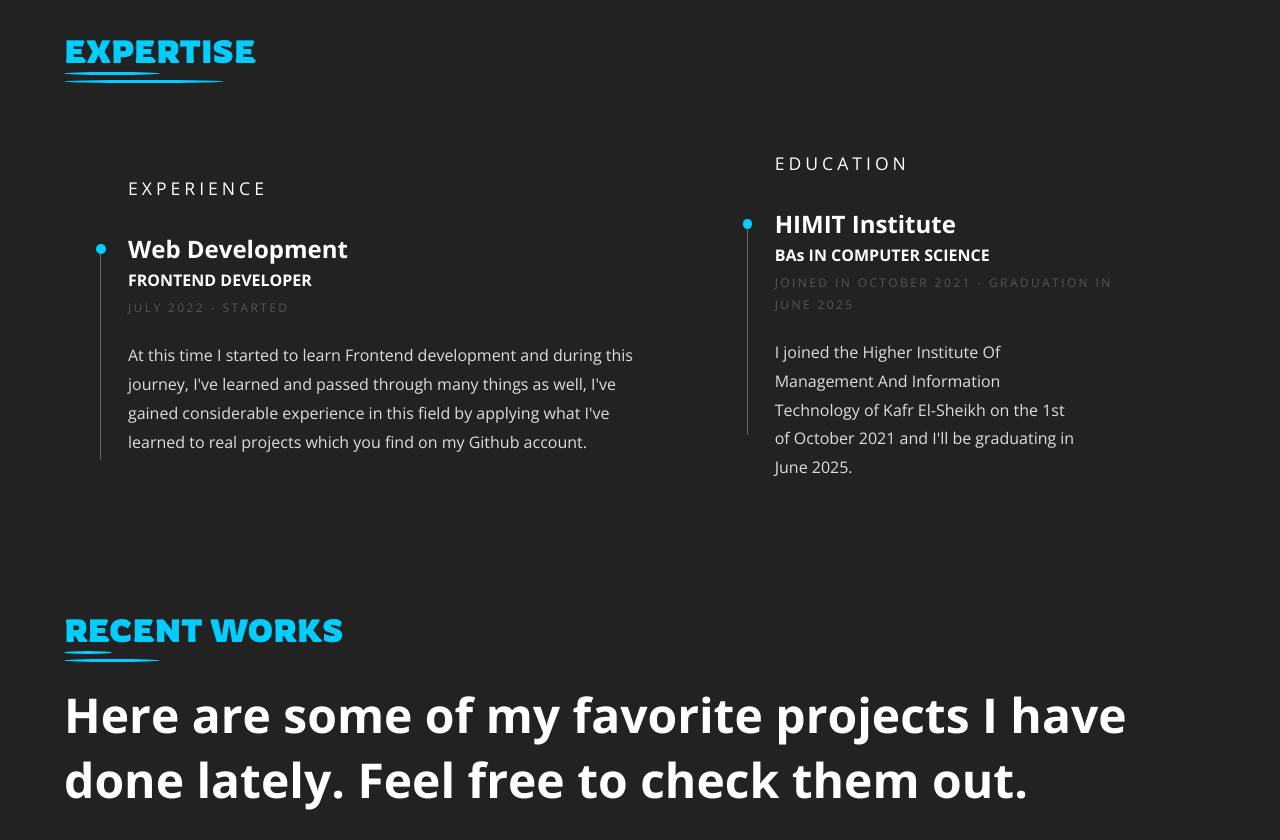
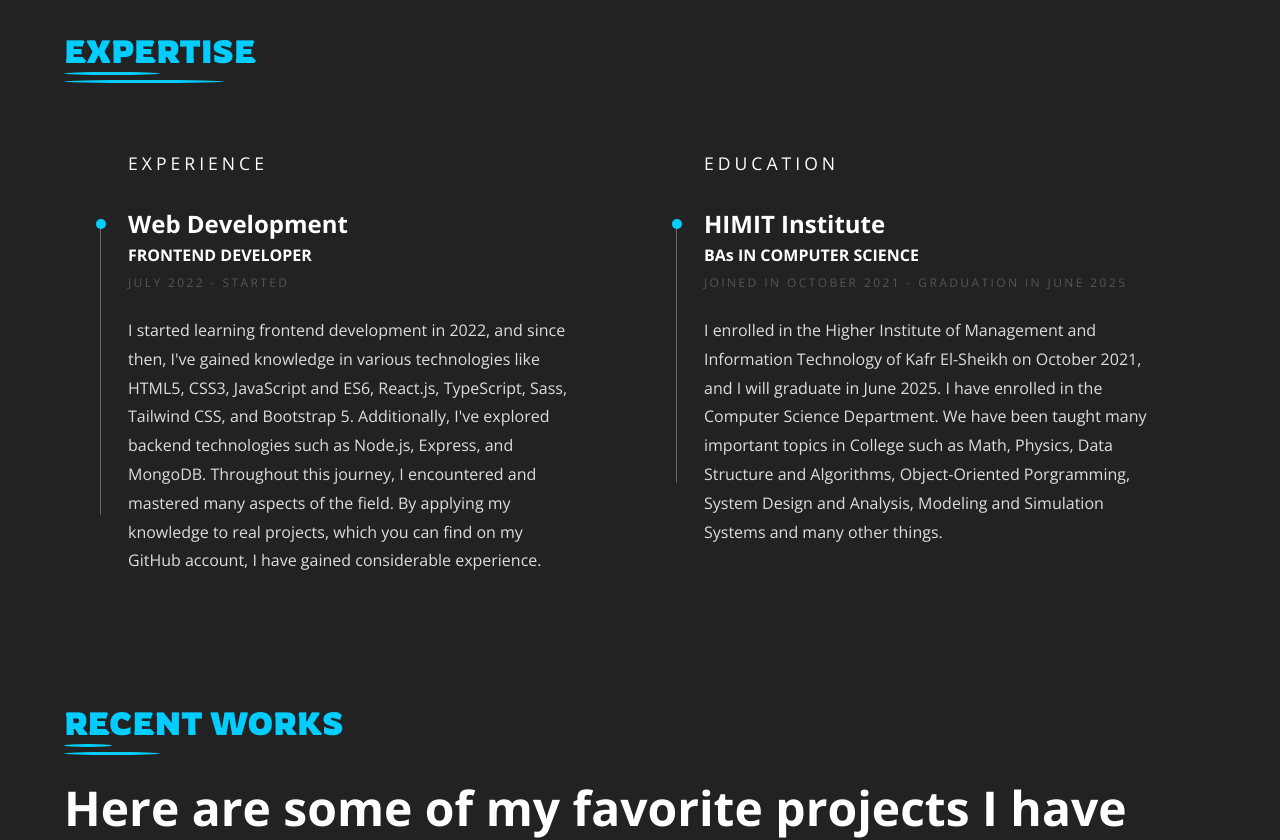
Before and after one commit to AliMahmoud26/My-Portfolio, a React (Vite) app: page / in a window 1280 px wide. Shown: the part 1240-2080 px from the top of the page. Built offline with nearby package versions, Linux system fonts and the light colour scheme.

Commit message:
commiting the changes of the projects and expertise file

```diff
--- a/src/components/Projects.jsx
+++ b/src/components/Projects.jsx
@@ -32,8 +32,8 @@ const Projects = () => {
               <span>WEBSITE</span>
               <h2>Bakery Shop</h2>
               <div className="icons">
-                <a href="https://main--freshbaguettes.netlify.app/"><MdArrowOutward /></a>
-                <a href="https://github.com/AliMahmoud26/Baguettes--store"><FaGithub /></a>
+                <a href="https://main--freshbaguettes.netlify.app/" target='_blank' title='Live Site'><MdArrowOutward /></a>
+                <a href="https://github.com/AliMahmoud26/Baguettes--store" target='_blank' title='Github Repo'><FaGithub /></a>
               </div>
             </div>
           </div>
--- a/src/components/Timeline.jsx
+++ b/src/components/Timeline.jsx
@@ -15,7 +15,7 @@ const Timeline = () => {
             <h2>Web Development</h2>
             <h3>FRONTEND DEVELOPER</h3>
             <span className="date">JULY 2022 - STARTED</span>
-            <p>At this time I started to learn Frontend development and during this journey, I've learned and passed through many things as well, I've gained considerable experience in this field by applying what I've learned to real projects which you find on my Github account.</p>
+            <p>I started learning frontend development in 2022, and since then, I've gained knowledge in various technologies like HTML5, CSS3, JavaScript and ES6, React.js, TypeScript, Sass, Tailwind CSS, and Bootstrap 5. Additionally, I've explored backend technologies such as Node.js, Express, and MongoDB. Throughout this journey, I encountered and mastered many aspects of the field. By applying my knowledge to real projects, which you can find on my GitHub account, I have gained considerable experience.</p>
           </div>
         </div>
         <div className="education main-timeline">
@@ -28,7 +28,7 @@ const Timeline = () => {
           <h2>HIMIT Institute</h2>
           <h3>BAs IN COMPUTER SCIENCE</h3>
           <span className="date">JOINED IN OCTOBER 2021 - GRADUATION IN JUNE 2025</span>
-          <p>I joined the Higher Institute Of Management And Information Technology of Kafr El-Sheikh on the 1st of October 2021 and I'll be graduating in June 2025.</p>
+          <p>I enrolled in the Higher Institute of Management and Information Technology of Kafr El-Sheikh on October 2021, and I will graduate in June 2025. I have enrolled in the Computer Science Department. We have been taught many important topics in College such as Math, Physics, Data Structure and Algorithms, Object-Oriented Porgramming, System Design and Analysis, Modeling and Simulation Systems and many other things.</p>
         </div>
         </div>
       </div>
--- a/src/scss/components/_projects.scss
+++ b/src/scss/components/_projects.scss
@@ -19,7 +19,7 @@
         .projects-container {
             display: grid;
             grid-template-columns: repeat(auto-fill, minmax(500px, 1fr));
-            gap: 4rem;
+            gap: 2rem;
 
             .project {
                 position: relative;
@@ -38,16 +38,15 @@
 
                 .content {
                     // display: none;
+                    @include flex-column;
+                    justify-content: center;
                     position: absolute;
                     top: 0;
                     left: 0;
                     background: rgba(0, 0, 0, 0.7);
                     // opacity: .7;
-                    width: 100%;
-                    height: 100%;
-                    @include flex-column;
-                    justify-content: center;
-                    transition: $transition;
+                    width: 600px;
+                    height: 400px;
                     box-sizing: border-box;
                     display: none;
 
@@ -88,6 +87,8 @@
                         transition: $transition;
                         display: flex;
                     }
+
+                    transform: scale(1.05);
                 }
             }
         }
--- a/src/scss/components/_timeline.scss
+++ b/src/scss/components/_timeline.scss
@@ -17,7 +17,11 @@
     }
 
     .container {
-        @include flex-between;
+        // @include flex-between;
+        // width: 90%;
+        display: grid;
+        grid-template-columns: repeat(auto-fill, minmax(40%, 1fr));
+        gap: 8rem;
         margin-top: 4rem;
 
         .main-timeline {
@@ -56,7 +60,7 @@
                 p {
                     margin-top: 1.5rem;
                     color: #ddd;
-                    width: 80%;
+                    // width: 100%;
                     line-height: 1.8;
                 }
             }
@@ -81,7 +85,7 @@
                     top: 1.25rem;
                     left: -1.73rem;
                     width: 1px;
-                    height: 13rem;
+                    height: 17rem;
                     background-color: #666;
                     border-radius: 1rem;
                     z-index: -1;
@@ -93,7 +97,13 @@
         .experience {
             .timeline {
                 .line {
-                    height: 13rem;
+                    height: 18rem;
+                }
+            }
+
+            .content {
+                p {
+                    // width: 80%;
                 }
             }
         }
@@ -101,7 +111,7 @@
         .education {
             .timeline {
                 .line {
-                    height: 13rem;
+                    height: 16rem;
                 }
             }
         }
```
